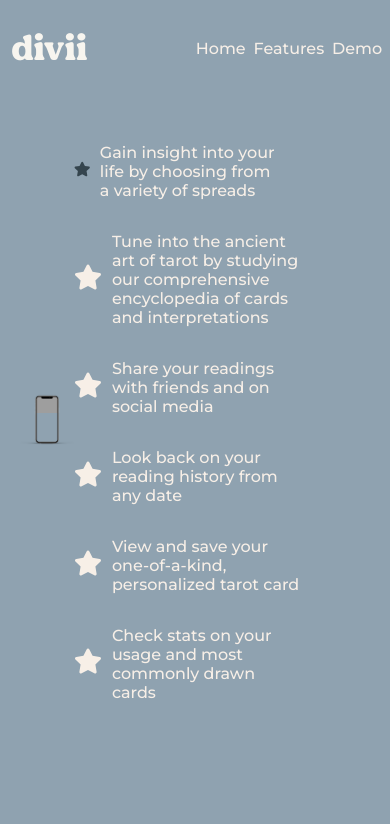
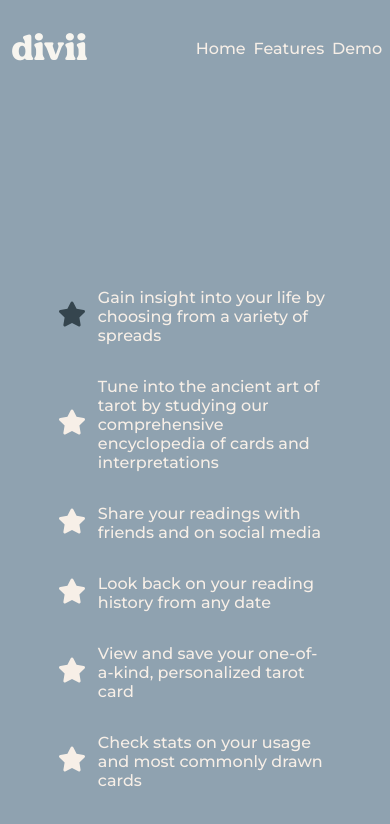
Before and after one commit to maywoollcott/diviisite, a React (Create React App) app: page /features in a window 390 px wide. Shown: the top 824 px of the page. Built offline with nearby package versions, Linux system fonts and the light colour scheme; grey boxes are pictures that could not be loaded; a web font is replaced by a local one.

Commit message:
styling mobile features

```diff
--- a/src/Components/Features/Features.css
+++ b/src/Components/Features/Features.css
@@ -66,3 +66,79 @@
 .active {
   color: rgb(53, 69, 78);
 }
+
+@media (max-width: 500px) {
+  .missionContainer {
+    background-color: var(--grayBlue);
+    display: flex;
+    flex-direction: row;
+    margin-top: 30%;
+  }
+
+  .missionBodyContainer {
+    text-align: left;
+    color: var(--white);
+    font-size: 18px;
+    font-weight: 500;
+  }
+
+  .frame {
+    position: relative;
+    z-index: 1;
+    width: 100%;
+    display: none;
+  }
+
+  .phoneScreen {
+    width: 40%;
+    position: absolute;
+    left: 30%;
+    top: 6.5%;
+    z-index: 0;
+    display: none;
+  }
+
+  .phoneContainer {
+    position: relative;
+    width: 40%;
+    margin-left: 5%;
+    display: none;
+  }
+
+  .bulletContainer {
+    display: flex;
+    flex-direction: column;
+    align-items: center;
+    justify-content: center;
+  }
+
+  .bulletRow {
+    display: flex;
+    flex-direction: row;
+    align-items: center;
+    justify-content: center;
+  }
+
+  .bullet {
+    color: var(--parchment);
+    margin-bottom: 5px;
+  }
+
+  .bulletText {
+    color: var(--parchment);
+    margin-left: 3%;
+    font-size: 14px;
+    font-weight: 500;
+    width: 60%;
+  }
+
+  .bulletText:hover {
+    cursor: pointer;
+    color: rgb(53, 69, 78);
+  }
+
+  .active {
+    color: var(--parchment)
+  }
+
+}
--- a/src/Components/Features/Features.tsx
+++ b/src/Components/Features/Features.tsx
@@ -30,14 +30,12 @@ const Features = () => {
       <div className='bulletContainer'>
         <div className='bulletRow'>
           <FaStar className={selectedFeature === 0 ? 'bullet active' : 'bullet'} size={28}/>
-          <div>
             <p
               onClick={() => {
               setSelectedFeature(0);
               setGifAddress('./readinggif.gif')
               }}
               className='bulletText'>Gain insight into your life by choosing from a variety of spreads</p>
-          </div>
         </div>
         <div className='bulletRow'>
           <FaStar className={selectedFeature === 1 ? 'bullet active' : 'bullet'} size={28}/>
--- a/src/Components/Landing/Landing.css
+++ b/src/Components/Landing/Landing.css
@@ -62,7 +62,7 @@
   .cardPic {
    height: 80%;
     border-radius: 2%;
-    margin-top: 70%;
+    margin-top: 60%;
   }
 
   .header {
```
